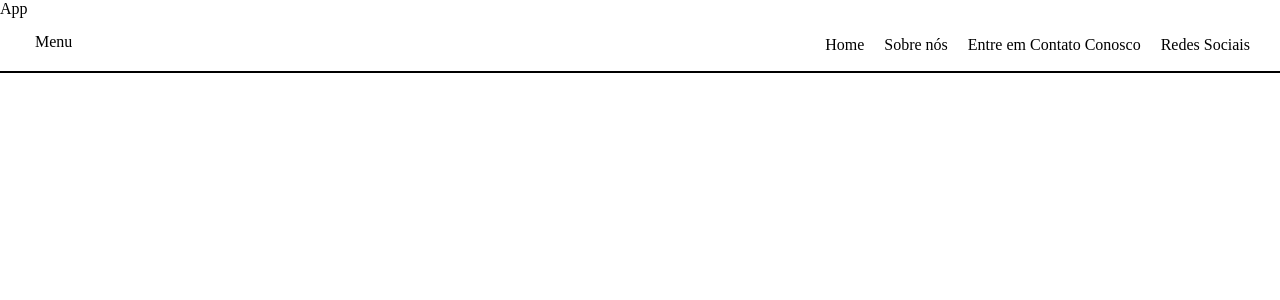
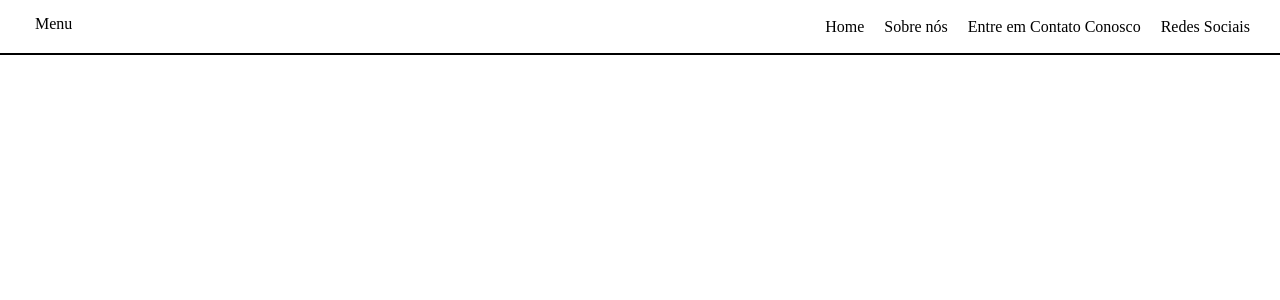
Before and after one commit to liriscabral/hamburguer, a React (Create React App) app: page / in a window 1280 px wide. Shown: the top 300 px of the page. Built offline with nearby package versions, Linux system fonts and the light colour scheme.

Commit message:
Update
Alterando tudo

```diff
--- a/package.json
+++ b/package.json
@@ -6,7 +6,7 @@
     "@testing-library/jest-dom": "^5.17.0",
     "@testing-library/react": "^13.4.0",
     "@testing-library/user-event": "^13.5.0",
-    "react": "^18.2.0",
+    "react": "^18.3.1",
     "react-dom": "^18.2.0",
     "react-scripts": "5.0.1",
     "web-vitals": "^2.1.4"
--- a/src/App.js
+++ b/src/App.js
@@ -1,12 +1,10 @@
 import React from 'react';
-import Hamburguer from './Components/hamburguerMenu/Hamburguer';
-import "./Components/hamburguerMenu/Hamburguer.css";
+import Menu from './Components/Menu/Menu';
 
 function App() {
   return (
     <div className="App">
-      App
-      <Hamburguer/>
+      <Menu/>
     </div>
   );
 }
--- /dev/null
+++ b/src/Components/Menu/Menu.js
@@ -0,0 +1,25 @@
+import './Menu.css';
+import { Fragment } from 'react';
+
+const Menu = () => {
+
+    return (
+        <Fragment>
+            <div className="menu">
+                <div className="logo">
+                    Menu
+                </div>
+                <div className="menu-direito">
+                    <ul>
+                        <li>Home</li>
+                        <li>Sobre nós</li>
+                        <li>Entre em Contato Conosco</li>
+                        <li>Redes Sociais</li>
+                    </ul>
+                </div>
+            </div>
+        </Fragment>
+    );
+};
+
+export default Menu;
--- a/src/Components/hamburguerMenu/Hamburguer.js
+++ /dev/null
@@ -1,15 +0,0 @@
-import React from "react";
-import MenuDireito from "./MenuDireito";
-
-const Hamburguer = () => {
-    return(
-        <div className="menu">
-            <div className="logo">
-                Menu
-            </div>
-            <MenuDireito/>
-        </div>
-    )
-}
-
-export default Hamburguer
--- a/src/Components/hamburguerMenu/MenuDireito.js
+++ /dev/null
@@ -1,16 +0,0 @@
-import React from "react";
-
-const MenuDireito = () => {
-    return (
-        <div className="menu-direito">
-            <ul>
-                <li>Home</li>
-                <li>Sobre nós</li>
-                <li>Entre em Contato Conosco</li>
-                <li>Redes Sociais</li>
-            </ul>
-        </div>
-    )
-}
-
-export default MenuDireito
```
Also changed, not shown: src/Components/Menu/Menu.css (line endings or trailing spaces), 1 other file (tests, documents, lock files or other folders).
